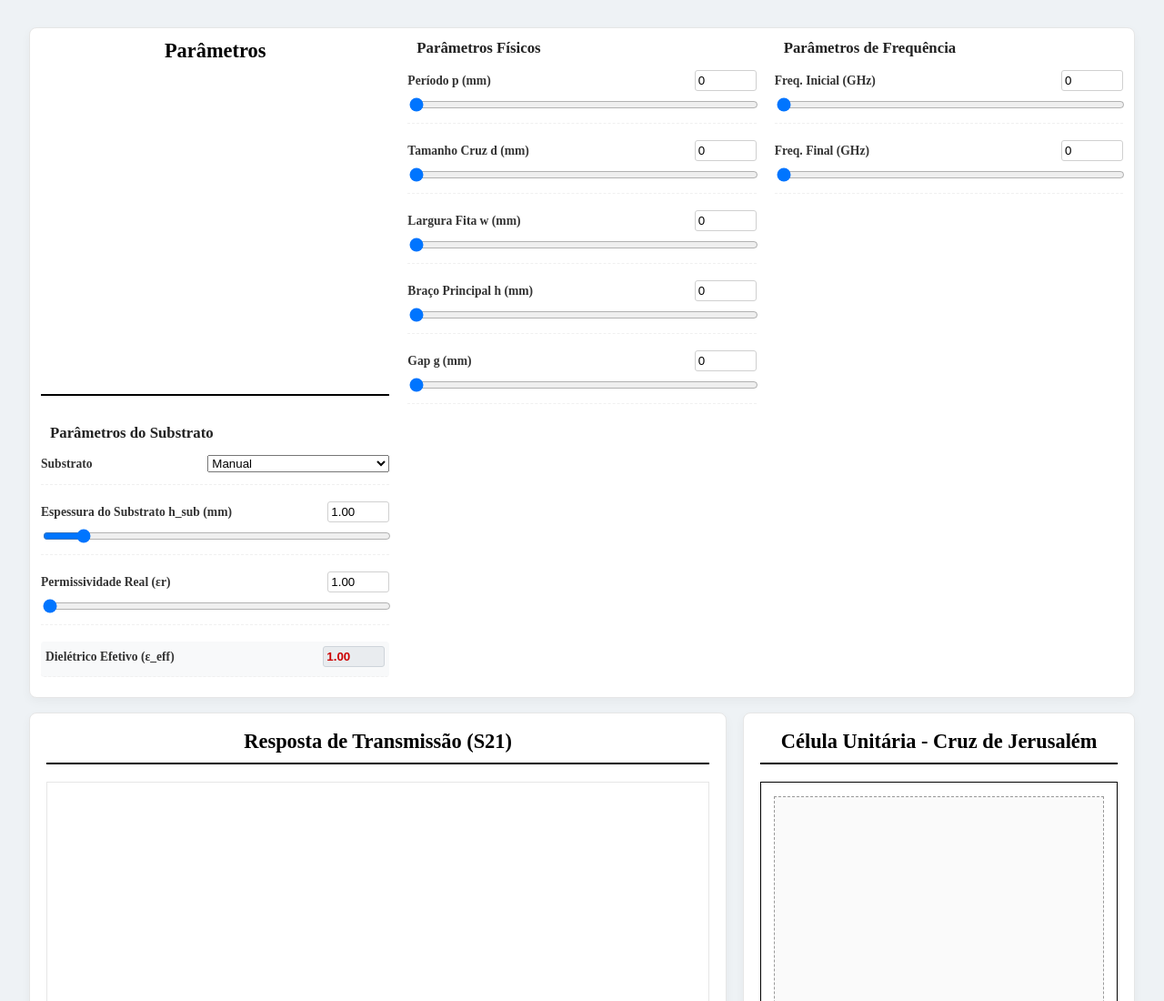
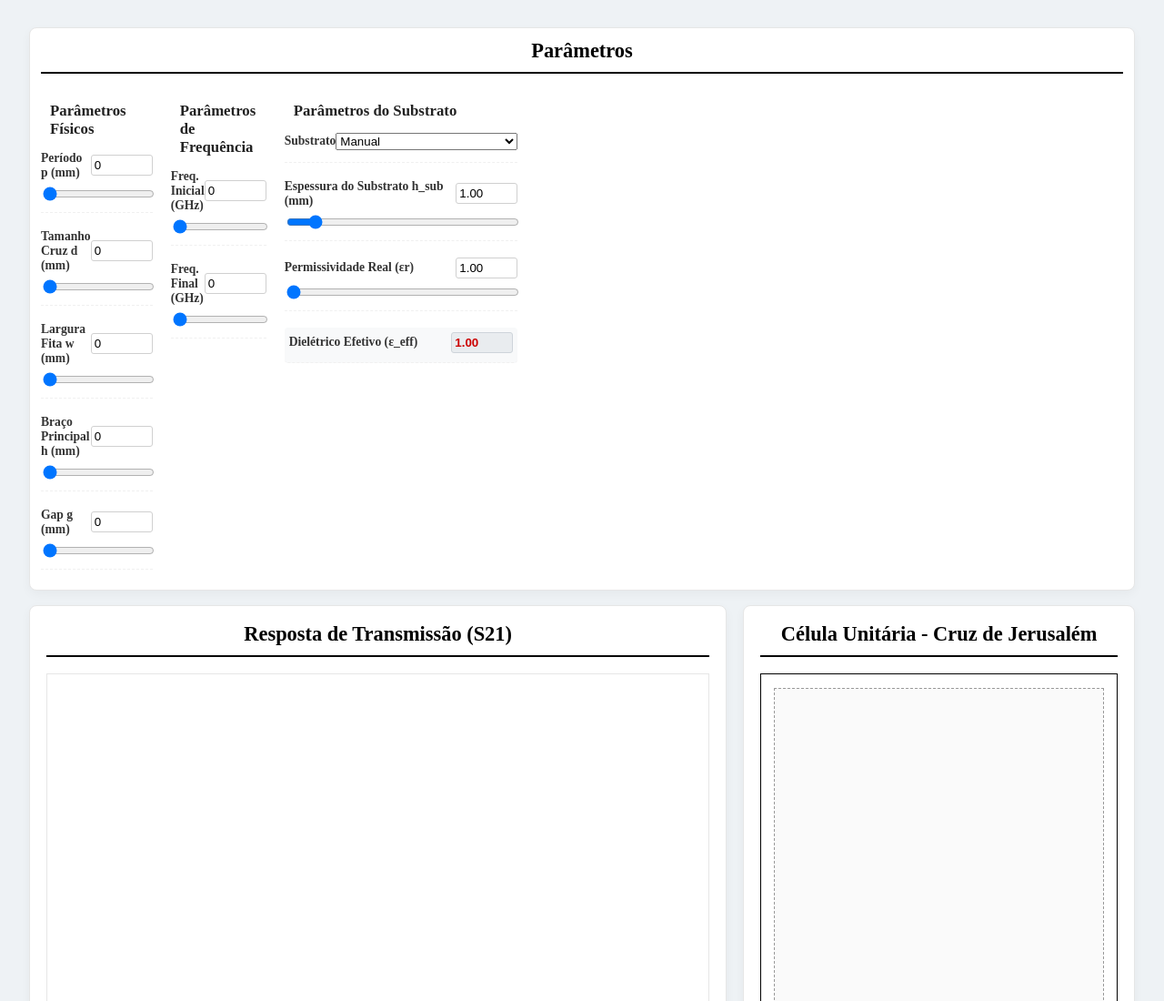
Before and after one commit to kr00nus/fssresizepfc, a plain HTML site: page Cruzjeru.html in a window 1280 px wide. Shown: the top 1100 px of the page at 91% size. Drawn offline with nearby package versions, Linux system fonts and the light colour scheme.

Commit message:
fix(ui): make params header span columns and use 3-column grid to remove empty space

```diff
--- a/src/css/styles.css
+++ b/src/css/styles.css
@@ -87,7 +87,13 @@ input[type="range"] {
 
 /* Params grid columns */
 .params-grid {
-  display: contents;
+  display: grid;
+  grid-template-columns: repeat(3, 1fr);
+  gap: 12px 20px;
+}
+.panel.params > h2 {
+  grid-column: 1 / -1;
+  text-align: center;
 }
 .param-col {
   display: flex;
```
